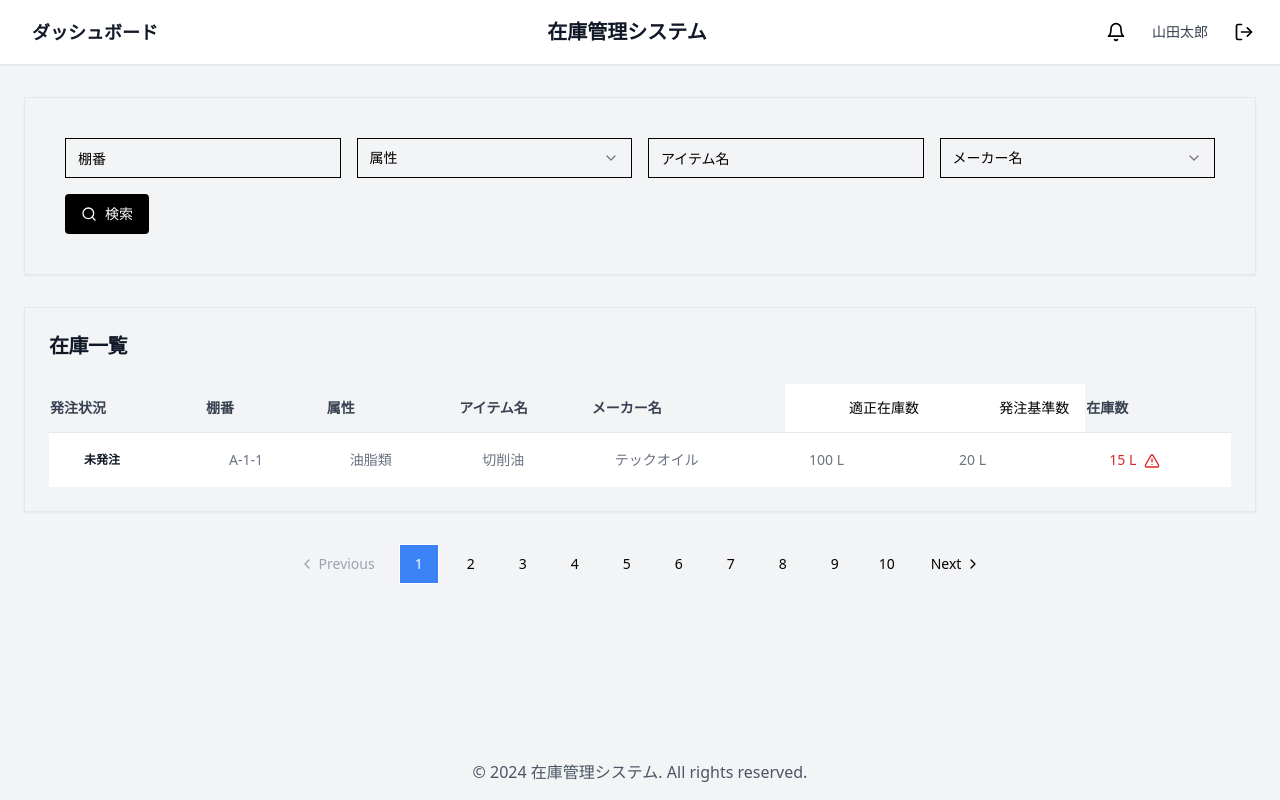
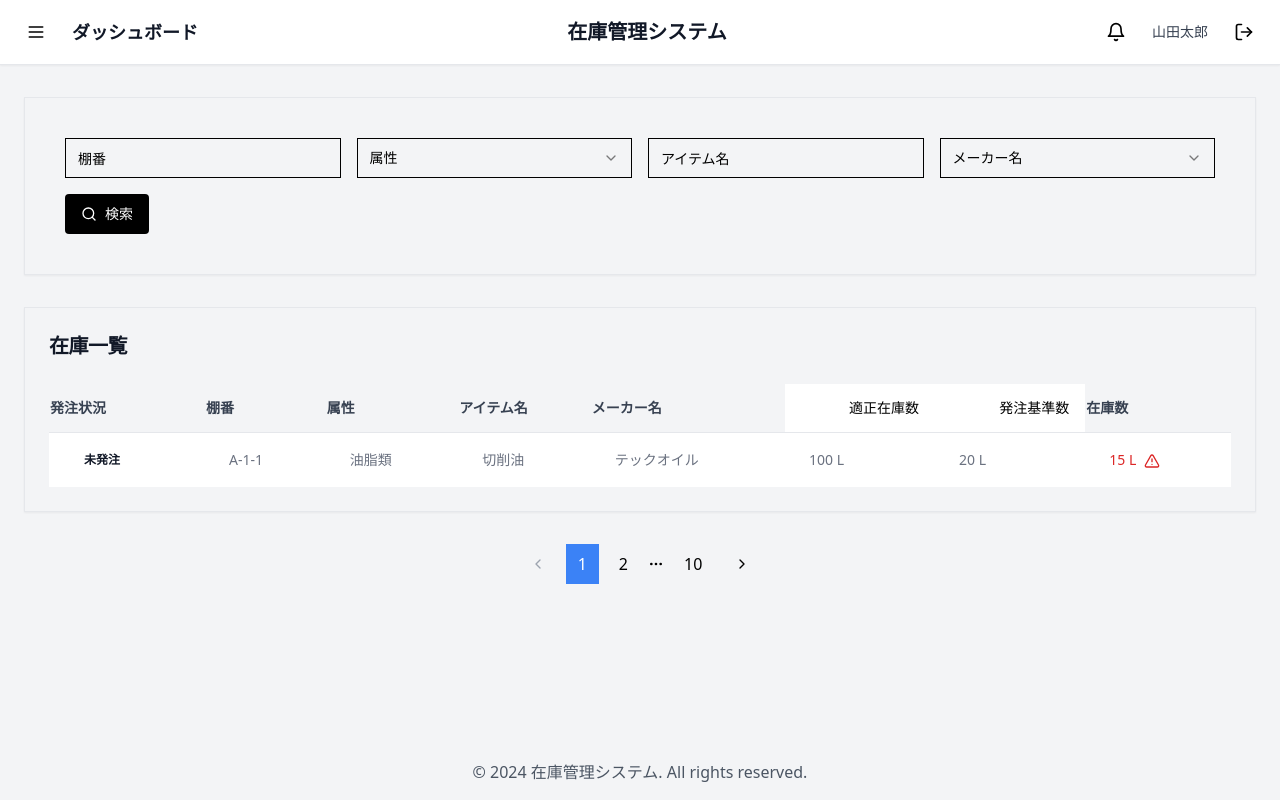
Before and after one commit to Ahoudori77/my-app, a Next.js app: page / in a window 1280 px wide. Built offline with nearby package versions, Linux system fonts and the light colour scheme.

Commit message:
ハンバーガーメニュー・ページネーション調整

```diff
--- a/src/app/page.tsx
+++ b/src/app/page.tsx
@@ -6,6 +6,7 @@ import Footer from "@/components/Footer";
 import { useState } from 'react'
 import { Button } from "@/components/ui/button"
 import { Input } from "@/components/ui/input"
+import Pagination from "@/components/ui/pagination";
 import SortableTableHead from "@/components/ui/SortableTableHead";
 import {
   Select,
@@ -23,14 +24,6 @@ import {
   TableRow,
 } from "@/components/ui/table"
 import { AlertTriangle } from "lucide-react"
-import {
-  Pagination,
-  PaginationContent,
-  PaginationItem,
-  PaginationLink,
-  PaginationNext,
-  PaginationPrevious,
-} from "@/components/ui/pagination"
 import { Card, CardContent, CardHeader, CardTitle } from "@/components/ui/card"
 import { Badge } from "@/components/ui/badge"
 
@@ -243,45 +236,11 @@ export default function Dashboard() {
           </CardContent>
         </Card>
 
-        <div className="mt-6 flex justify-center">
-        <Pagination>
-  <PaginationContent className="flex items-center space-x-2">
-    <PaginationItem>
-      <PaginationPrevious
-  onClick={() => currentPage > 1 && handlePageChange(currentPage - 1)}
-  className={`px-3 py-2 rounded-md ${
-    currentPage === 1 ? "text-gray-400 cursor-not-allowed" : "hover:bg-gray-200"
-  }`}
-      >
-        Previous
-      </PaginationPrevious>
-    </PaginationItem>
-
-    {[...Array(totalPages)].map((_, index) => (
-      <PaginationItem key={index}>
-        <PaginationLink
-          isActive={currentPage === index + 1}
-          onClick={() => handlePageChange(index + 1)}
-          className={`px-3 py-2 rounded-md ${currentPage === index + 1 ? "bg-blue-500 text-white" : "hover:bg-gray-200"}`}
-        >
-          {index + 1}
-        </PaginationLink>
-      </PaginationItem>
-    ))}
-
-    <PaginationItem>
-      <PaginationNext
-  onClick={() => currentPage < totalPages && handlePageChange(currentPage + 1)}
-  className={`px-3 py-2 rounded-md ${
-    currentPage === totalPages ? "text-gray-400 cursor-not-allowed" : "hover:bg-gray-200"
-  }`}
-      >
-        Next
-      </PaginationNext>
-    </PaginationItem>
-  </PaginationContent>
-</Pagination>
-</div>
+        <Pagination
+          currentPage={currentPage}
+          totalPages={totalPages}
+          onPageChange={handlePageChange}
+        />
       </main>
       <Footer />
     </div>
--- a/src/components/Header.tsx
+++ b/src/components/Header.tsx
@@ -1,6 +1,6 @@
 "use client";
-import { Menu, LogOut, Bell } from "lucide-react"
-import { Button } from "@/components/ui/button"
+import { Menu, LogOut, Bell } from "lucide-react";
+import { Button } from "@/components/ui/button";
 import {
   Sheet,
   SheetContent,
@@ -8,12 +8,11 @@ import {
   SheetHeader,
   SheetTitle,
   SheetTrigger,
-} from "@/components/ui/sheet"
-import Link from 'next/link'
-
+} from "@/components/ui/sheet";
+import Link from 'next/link';
+import { usePathname } from 'next/navigation';
 import { useState } from 'react';
 import { Home, Box, ClipboardList, Settings, HelpCircle, FileInput } from "lucide-react";
-
 
 // ナビゲーション項目の定義
 const navigationItems = [
@@ -23,33 +22,38 @@ const navigationItems = [
   { name: '使用量入力', href: '/usage-input', icon: FileInput },
   { name: '設定', href: '/settings', icon: Settings },
   { name: 'ヘルプ', href: '/help', icon: HelpCircle },
-]
+];
 
 export default function Header() {
-  const [isSidebarOpen, setIsSidebarOpen] = useState(false)
+  const [isSidebarOpen, setIsSidebarOpen] = useState(false);
+  const pathname = usePathname(); // usePathname を使って現在のパスを取得
+
+  // 現在のページとナビゲーションリンクを比較する関数
+  const isCurrentPage = (href: string) => pathname === href;
+
   return (
     <header className="bg-white shadow-sm border-b border-gray-200">
       <div className="container mx-auto px-4 h-16 flex items-center justify-between">
         <div className="flex items-center space-x-4">
           <Sheet open={isSidebarOpen} onOpenChange={setIsSidebarOpen}>
             <SheetTrigger asChild>
-                <Button variant="ghost" size="icon" className="lg:hidden">
+              <Button variant="ghost" size="icon">
                 <Menu className="h-5 w-5" />
               </Button>
             </SheetTrigger>
-              <SheetContent side="left" className="w-64 sm:w-80">
+            <SheetContent side="left" className="w-64 sm:w-80 bg-white">
               <SheetHeader>
                 <SheetTitle className="text-lg font-bold">メニュー</SheetTitle>
-                  <SheetDescription>
-                    各機能へのクイックアクセス
-                  </SheetDescription>
+                <SheetDescription>各機能へのクイックアクセス</SheetDescription>
               </SheetHeader>
               <nav className="mt-6 flex flex-col space-y-2">
                 {navigationItems.map((item) => (
                   <Link
                     key={item.name}
                     href={item.href}
-                      className="flex items-center px-4 py-2 text-sm font-medium text-gray-600 rounded-md hover:bg-gray-100 hover:text-gray-900 transition-colors"
+                    className={`flex items-center px-4 py-2 text-sm font-medium rounded-md transition-colors ${
+                      isCurrentPage(item.href) ? 'bg-gray-100 text-gray-900' : 'text-gray-600 hover:bg-gray-100 hover:text-gray-900'
+                    }`}
                     onClick={() => setIsSidebarOpen(false)}
                   >
                     <item.icon className="mr-3 h-5 w-5" />
@@ -73,5 +77,5 @@ export default function Header() {
         </div>
       </div>
     </header>
-  )
+  );
 }
--- a/src/components/ui/pagination.tsx
+++ b/src/components/ui/pagination.tsx
@@ -1,232 +1,86 @@
 import * as React from "react";
 import { ChevronLeft, ChevronRight, MoreHorizontal } from "lucide-react";
 import { cn } from "@/lib/utils";
-import { ButtonProps, buttonVariants } from "@/components/ui/button";
 
-const Pagination = ({ className, ...props }: React.ComponentProps<"nav">) => (
-  <nav
-    role="navigation"
-    aria-label="pagination"
-    className={cn("mx-auto flex w-full justify-center", className)}
-    {...props}
-  />
-);
-Pagination.displayName = "Pagination";
-
-const PaginationContent = React.forwardRef<
-  HTMLUListElement,
-  React.ComponentProps<"ul">
->(({ className, ...props }, ref) => (
-  <ul
-    ref={ref}
-    className={cn("flex flex-row items-center gap-1", className)}
-    {...props}
-  />
-));
-PaginationContent.displayName = "PaginationContent";
-
-const PaginationItem = React.forwardRef<
-  HTMLLIElement,
-  React.ComponentProps<"li">
->(({ className, ...props }, ref) => (
-  <li ref={ref} className={cn("", className)} {...props} />
-));
-PaginationItem.displayName = "PaginationItem";
-
-type PaginationLinkProps = {
-  isActive?: boolean;
-} & Pick<ButtonProps, "size"> &
-  React.ComponentProps<"a">;
-
-const PaginationLink = ({
-  className,
-  isActive,
-  size = "icon",
-  ...props
-}: PaginationLinkProps) => (
-  <a
-    aria-current={isActive ? "page" : undefined}
-    className={cn(
-      buttonVariants({
-        variant: isActive ? "outline" : "ghost",
-        size,
-      }),
-      className
-    )}
-    {...props}
-  />
-);
-PaginationLink.displayName = "PaginationLink";
-
-const PaginationPrevious = ({
-  className,
-  ...props
-}: React.ComponentProps<typeof PaginationLink>) => {
-  const isDisabled = props.onClick === undefined; // クリックイベントがない場合は無効化
-  return (
-    <PaginationLink
-      aria-label="Go to previous page"
-      size="default"
-      className={cn(
-        "gap-1 pl-2.5",
-        isDisabled ? "text-gray-400 cursor-not-allowed" : "",
-        className
-      )}
-      {...(isDisabled ? { onClick: undefined } : props)}
-    >
-      <ChevronLeft className="h-4 w-4" />
-      <span>Previous</span>
-    </PaginationLink>
-  );
-};
-PaginationPrevious.displayName = "PaginationPrevious";
-
-const PaginationNext = ({
-  className,
-  ...props
-}: React.ComponentProps<typeof PaginationLink>) => {
-  const isDisabled = props.onClick === undefined; // クリックイベントがない場合は無効化
-  return (
-    <PaginationLink
-      aria-label="Go to next page"
-      size="default"
-      className={cn(
-        "gap-1 pr-2.5",
-        isDisabled ? "text-gray-400 cursor-not-allowed" : "",
-        className
-      )}
-      {...(isDisabled ? { onClick: undefined } : props)}
-    >
-      <span>Next</span>
-      <ChevronRight className="h-4 w-4" />
-    </PaginationLink>
-  );
-};
-PaginationNext.displayName = "PaginationNext";
-
-const PaginationEllipsis = ({
-  className,
-  ...props
-}: React.ComponentProps<"span">) => (
-  <span
-    aria-hidden
-    className={cn("flex h-9 w-9 items-center justify-center", className)}
-    {...props}
-  >
-    <MoreHorizontal className="h-4 w-4" />
-    <span className="sr-only">More pages</span>
-  </span>
-);
-PaginationEllipsis.displayName = "PaginationEllipsis";
-
-export {
-  Pagination,
-  PaginationContent,
-  PaginationEllipsis,
-  PaginationItem,
-  PaginationLink,
-  PaginationNext,
-  PaginationPrevious,
-};
-
-// Pagination with ellipsis for many pages
 type PaginationProps = {
   currentPage: number;
   totalPages: number;
   onPageChange: (page: number) => void;
 };
 
-export const Paginated = ({
-  currentPage,
-  totalPages,
-  onPageChange,
-}: PaginationProps) => {
+const Pagination: React.FC<PaginationProps> = ({ currentPage, totalPages, onPageChange }) => {
   const renderPageNumbers = () => {
     const pageLinks = [];
+
     if (totalPages <= 4) {
-      // Display all pages if total pages is 4 or less
+      // 全ページ表示（4ページ以下の場合）
       for (let i = 1; i <= totalPages; i++) {
         pageLinks.push(
-          <PaginationItem key={i}>
-            <PaginationLink
-              isActive={currentPage === i}
+          <button
+            key={i}
             onClick={() => onPageChange(i)}
+            className={`px-3 py-2 rounded-md ${currentPage === i ? "bg-blue-500 text-white" : "hover:bg-gray-200"}`}
           >
             {i}
-            </PaginationLink>
-          </PaginationItem>
+          </button>
         );
       }
     } else {
-      // Display first, last, current, and surrounding pages with ellipsis
+      // 最初、最後、現在のページと周囲のページの表示（4ページ以上の場合）
       if (currentPage > 2) {
         pageLinks.push(
-          <PaginationItem key={1}>
-            <PaginationLink onClick={() => onPageChange(1)}>1</PaginationLink>
-          </PaginationItem>
+          <button key={1} onClick={() => onPageChange(1)} className="px-3 py-2 rounded-md hover:bg-gray-200">
+            1
+          </button>
         );
-        if (currentPage > 3) {
-          pageLinks.push(<PaginationEllipsis key="start-ellipsis" />);
-        }
+        if (currentPage > 3) pageLinks.push(<span key="start-ellipsis"><MoreHorizontal className="h-4 w-4" /></span>);
       }
 
-      // Display surrounding pages
-      for (
-        let i = Math.max(1, currentPage - 1);
-        i <= Math.min(totalPages, currentPage + 1);
-        i++
-      ) {
+      // 現在のページとその周辺
+      for (let i = Math.max(1, currentPage - 1); i <= Math.min(totalPages, currentPage + 1); i++) {
         pageLinks.push(
-          <PaginationItem key={i}>
-            <PaginationLink
-              isActive={currentPage === i}
+          <button
+            key={i}
             onClick={() => onPageChange(i)}
+            className={`px-3 py-2 rounded-md ${currentPage === i ? "bg-blue-500 text-white" : "hover:bg-gray-200"}`}
           >
             {i}
-            </PaginationLink>
-          </PaginationItem>
+          </button>
         );
       }
 
       if (currentPage < totalPages - 1) {
-        if (currentPage < totalPages - 2) {
-          pageLinks.push(<PaginationEllipsis key="end-ellipsis" />);
-        }
+        if (currentPage < totalPages - 2) pageLinks.push(<span key="end-ellipsis"><MoreHorizontal className="h-4 w-4" /></span>);
         pageLinks.push(
-          <PaginationItem key={totalPages}>
-            <PaginationLink onClick={() => onPageChange(totalPages)}>
+          <button key={totalPages} onClick={() => onPageChange(totalPages)} className="px-3 py-2 rounded-md hover:bg-gray-200">
             {totalPages}
-            </PaginationLink>
-          </PaginationItem>
+          </button>
         );
       }
     }
+
     return pageLinks;
   };
 
   return (
-    <Pagination>
-      <PaginationContent>
-        <PaginationItem>
-          <PaginationPrevious
+    <nav className="flex items-center space-x-2 justify-center mt-6">
+      <button
         onClick={() => currentPage > 1 && onPageChange(currentPage - 1)}
-  className={`px-3 py-2 rounded-md ${
-    currentPage === 1 ? "text-gray-400 cursor-not-allowed" : "hover:bg-gray-200"
-  }`}
-          />
-        </PaginationItem>
+        className={`px-3 py-2 rounded-md ${currentPage === 1 ? "text-gray-400 cursor-not-allowed" : "hover:bg-gray-200"}`}
+      >
+        <ChevronLeft className="h-4 w-4" />
+      </button>
 
       {renderPageNumbers()}
 
-        <PaginationItem>
-          <PaginationNext
+      <button
         onClick={() => currentPage < totalPages && onPageChange(currentPage + 1)}
-  className={`px-3 py-2 rounded-md ${
-    currentPage === totalPages ? "text-gray-400 cursor-not-allowed" : "hover:bg-gray-200"
-  }`}
-          />
-        </PaginationItem>
-      </PaginationContent>
-    </Pagination>
+        className={`px-3 py-2 rounded-md ${currentPage === totalPages ? "text-gray-400 cursor-not-allowed" : "hover:bg-gray-200"}`}
+      >
+        <ChevronRight className="h-4 w-4" />
+      </button>
+    </nav>
   );
 };
+
+export default Pagination;
```
Lines whose indentation alone changed are shown as unchanged.
